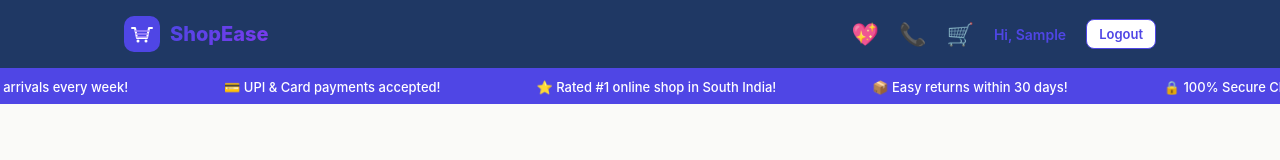
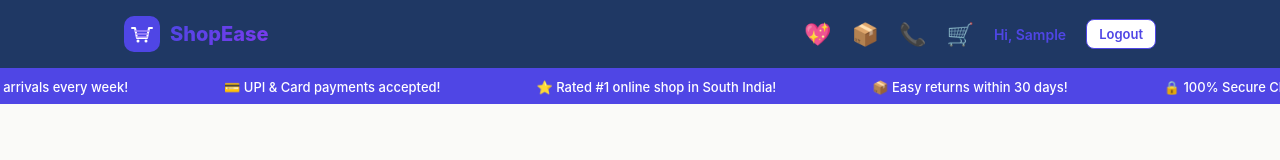
Before and after one commit to GVishnu17/shopease, a React (Create React App) app: page / in a window 1280 px wide. Shown: the top 160 px of the page. Built offline with nearby package versions, Linux system fonts and the light colour scheme; no server answers; the database is empty; sample sign-in values are in the browser's storage.

Commit message:
Add link to My Orders in Navbar component

```diff
--- a/src/components/Navbar.js
+++ b/src/components/Navbar.js
@@ -45,6 +45,7 @@ export default function Navbar() {
             💖
             {wishlistCount > 0 && <span className="navbar__cart-badge">{wishlistCount}</span>}
           </Link>
+          <Link to="/orders" title="My Orders" style={styles.icon}>📦</Link>
           <Link to="/contact" title="Contact Us" style={styles.icon}>📞</Link>
           <Link to="/cart" title="Cart" style={{ ...styles.icon, position: 'relative' }}>
             🛒
```
